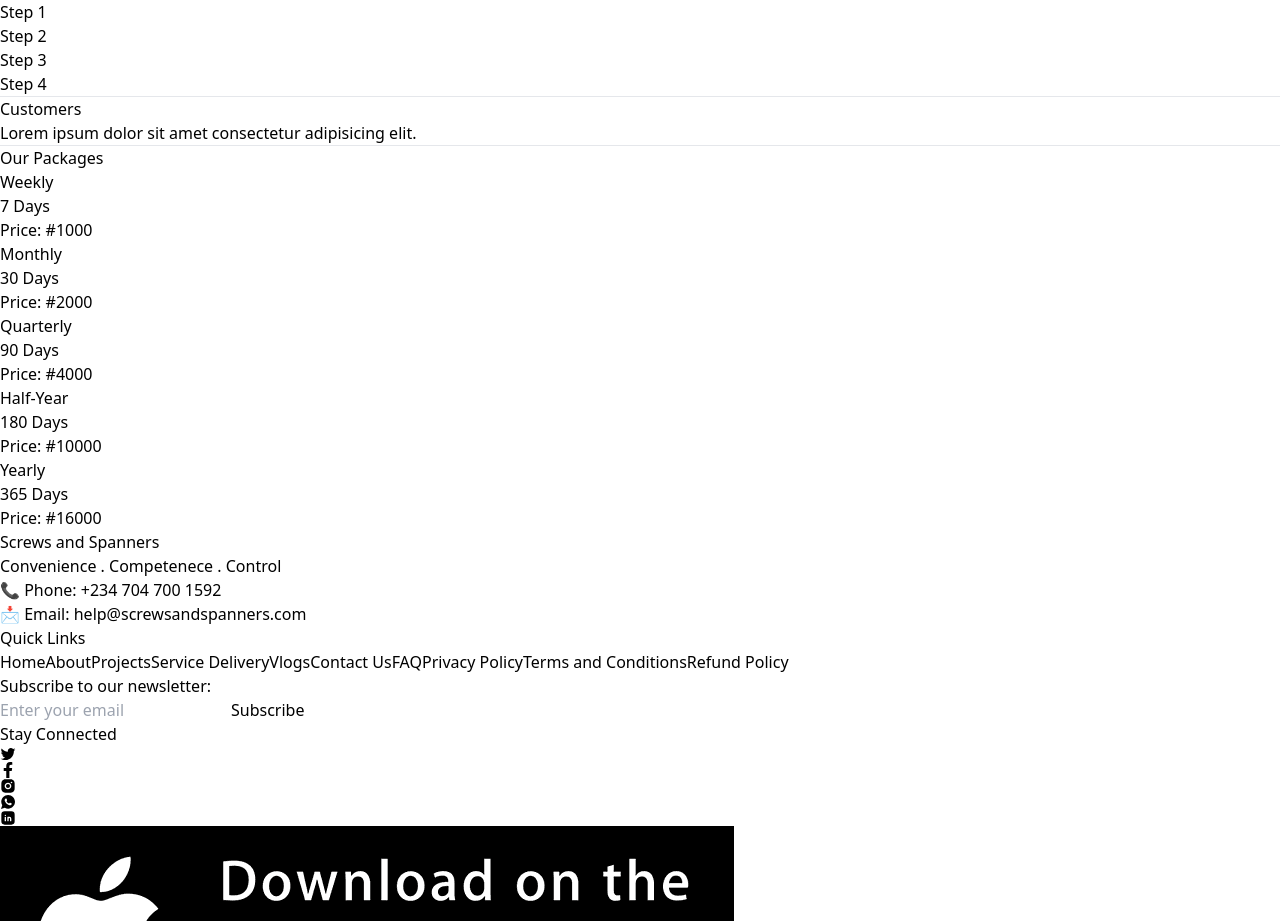
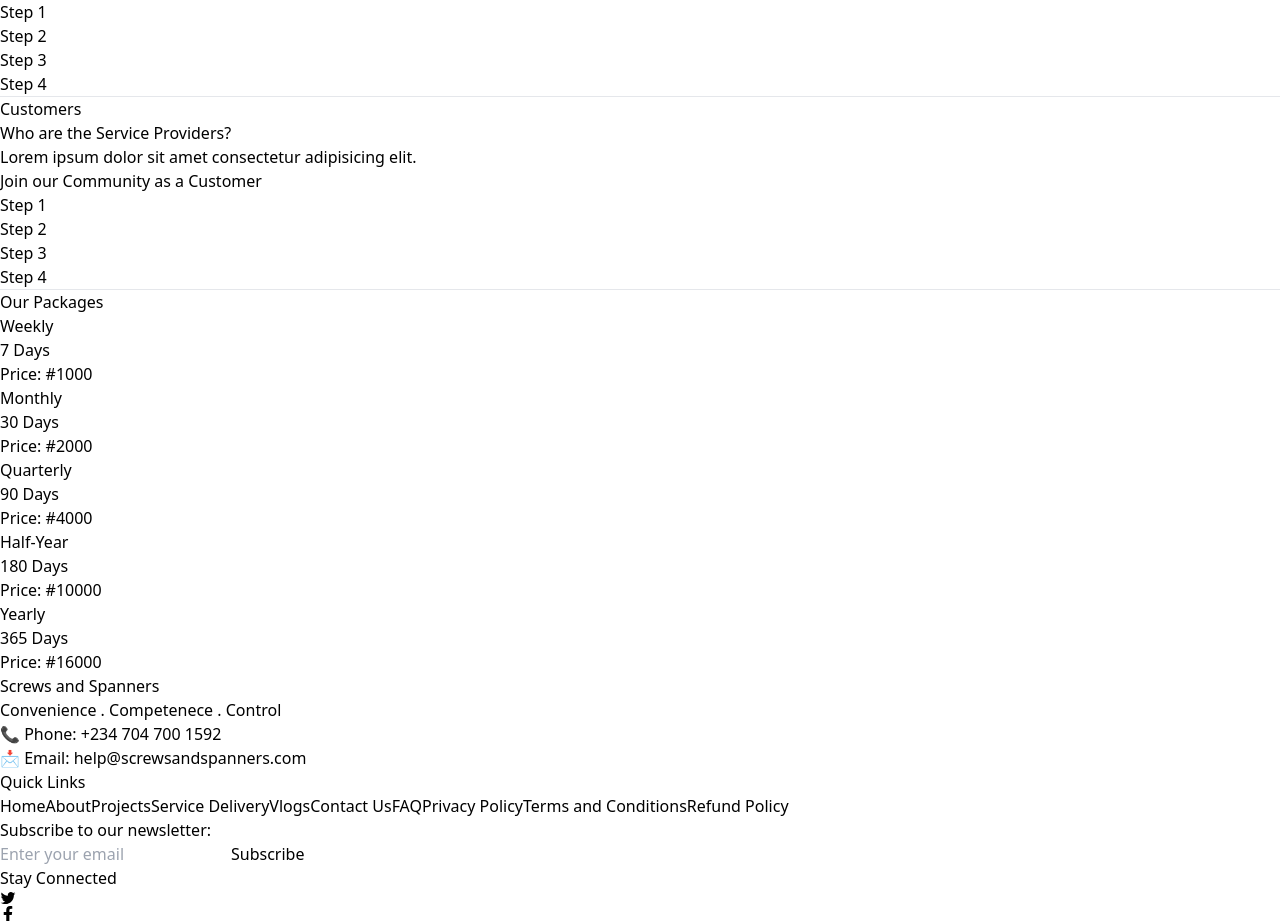
Before and after one commit to zeedevChristie/screwsNspannersWebsite, a React (Vite) app: page /services in a window 1280 px wide. Shown: the part 902-1823 px from the top of the page. Built offline with nearby package versions, Linux system fonts and the light colour scheme.

Commit message:
reviewed again

```diff
--- a/src/components/welcome/welcomeCarousel.jsx
+++ b/src/components/welcome/welcomeCarousel.jsx
@@ -66,33 +66,53 @@
               key={index}
               className="flex flex-col md:flex-row items-center justify-center w-full flex-shrink-0"
             >
-              <div className="w-full md:w-1/2 h-[60vh] sm:h-[70vh] flex items-center justify-center">
+              {/* Image Side */}
+              <div className="w-full md:w-1/2 h-[70vh] sm:h-[80vh] flex items-center justify-center">
                 <img
                   src={slide.image}
                   alt=""
-                  className="w-full h-full object-cover rounded-lg max-w-full"
+                  className="w-full h-auto max-w-full rounded-lg object-contain"
                 />
               </div>
 
+              {/* Text & QR Code Side */}
               <div className="w-full md:w-1/2 py-4 px-6 flex flex-col h-[60vh] sm:h-[70vh] justify-between">
                 <div className="text-left">
                   <h2 className="text-lg md:text-2xl lg:text-3xl font-bold text-center">
                     {slide.title}
                   </h2>
-                  <p className="text-sm md:text-lg mt-2 text-center">{slide.description}</p>
+                  <p className="text-sm md:text-lg mt-2 text-center">
+                    {slide.description}
+                  </p>
                 </div>
 
                 <div className="qr-section p-4 flex justify-between">
                   <div className="text-left">
                     <a href="https://apps.apple.com/ng/app/screws-and-spanners/id6630377072">
-                      <img className="w-[5rem] sm:w-[6rem]" src={iosLogo} alt="iOS App" />
-                      <img className="w-[5rem] sm:w-[6rem]" src={IOSqr} alt="iOS QR Code" />
+                      <img
+                        className="w-[5rem] sm:w-[6rem]"
+                        src={iosLogo}
+                        alt="iOS App"
+                      />
+                      <img
+                        className="w-[5rem] sm:w-[6rem]"
+                        src={IOSqr}
+                        alt="iOS QR Code"
+                      />
                     </a>
                   </div>
                   <div className="text-left">
                     <a href="https://play.google.com/store/apps/details?id=com.triz.screwsspanners&pcampaignid=web_share&pli=1">
-                      <img className="w-[5rem] sm:w-[6rem]" src={playstoreLogo} alt="Play Store" />
-                      <img className="w-[5rem] sm:w-[6rem]" src={androidQR} alt="Android QR Code" />
+                      <img
+                        className="w-[5rem] sm:w-[6rem]"
+                        src={playstoreLogo}
+                        alt="Play Store"
+                      />
+                      <img
+                        className="w-[5rem] sm:w-[6rem]"
+                        src={androidQR}
+                        alt="Android QR Code"
+                      />
                     </a>
                   </div>
                 </div>
@@ -102,7 +122,8 @@
         </div>
       </div>
 
-      <div className="absolute w-1/2 bottom-6 sm:bottom-12 left-1/2 transform -translate-x-1/2 flex gap-4 sm:gap-6 justify-center">
+      {/* Navigation Buttons at the Center Bottom */}
+      <div className="absolute bottom-6 sm:bottom-12 sm:left-1/4 left-1/2 transform -translate-x-1/2 flex gap-4 sm:gap-6 justify-center">
         <button
           onClick={() =>
             setCurrentSlide((prev) => (prev === 0 ? slides.length - 1 : prev - 1))
@@ -121,8 +142,8 @@
         </button>
       </div>
 
-
-     <div className="absolute bottom-4 left-1/2 transform -translate-x-1/2 flex justify-center space-x-2 sm:space-x-3">
+      {/* Dot Navigation Below */}
+      <div className="absolute bottom-4 sm:left-1/4 left-1/2  transform -translate-x-1/2 flex justify-center space-x-2 sm:space-x-3">
         {slides.map((_, index) => (
           <button
             key={index}
@@ -133,7 +154,6 @@
           ></button>
         ))}
       </div>
-
     </div>
   );
 };
--- a/src/pages/ContactUs/ContactUs.jsx
+++ b/src/pages/ContactUs/ContactUs.jsx
@@ -15,12 +15,12 @@
 
   return (
     <div
-      className="p-6 md:p-12 bg-[#212121] min-h-screen text-white bg-cover flex justify-center items-center"
+      className="p-6 md:p-12 bg-[#212121] min-h-[80vh] text-white bg-cover  flex justify-center items-center"
       // style={{ backgroundImage: `url(${backgroundImage})` }}
     >
       <div className="flex flex-col md:flex-row justify-center items-center gap-6 md:gap-12 w-full max-w-6xl">
         {/* Social Icons */}
-        <div className="flex flex-wrap gap-4 justify-center md:justify-start">
+        <div className="flex flex-col gap-4 justify-center md:justify-start">
           {[
             ["https://www.facebook.com/people/ScrewsNspanners/61563364336827/", IoLogoFacebook, "text-blue-500"],
             ["https://www.instagram.com/screwsnspannerz/", AiFillInstagram, "text-purple-500"],
--- a/src/pages/Services/ServiceDelivery.jsx
+++ b/src/pages/Services/ServiceDelivery.jsx
@@ -11,7 +11,9 @@
         className="bg-cover bg-center min-h-[20rem] flex flex-col items-center justify-center text-center font-serif text-black p-6 md:p-12"
         style={{ backgroundImage: `url(${office})` }}
       >
-        <h1 className="text-2xl md:text-[3rem] font-semibold">Our Service Deliveries</h1>
+        <h1 className="text-2xl md:text-[3rem] font-semibold">
+          Our Service Deliveries
+        </h1>
 
         <div className="flex flex-col md:flex-row items-center gap-3 mt-4">
           <div className="flex items-center gap-2">
@@ -28,20 +30,27 @@
         <section>
           <h3 className="text-xl md:text-[2rem] font-semibold">Introduction</h3>
           <p className="text-sm md:text-base">
-            Lorem ipsum dolor sit amet consectetur adipisicing elit. Aut fugit iusto aperiam quis harum rem dolor.
+            Lorem ipsum dolor sit amet consectetur adipisicing elit. Aut fugit
+            iusto aperiam quis harum rem dolor.
           </p>
         </section>
 
         <hr className="border-t-2 border-dashed border-gray-500" />
 
         <section>
-          <h2 className="text-xl md:text-[2rem] font-semibold">Service Provider</h2>
+          <h2 className="text-xl md:text-[2rem] font-semibold">
+            Service Provider
+          </h2>
           <div className="space-y-4">
-            <h3 className="text-lg font-semibold">Who are the Service Providers?</h3>
+            <h3 className="text-lg font-semibold">
+              Who are the Service Providers?
+            </h3>
             <p>Lorem ipsum dolor sit amet consectetur adipisicing elit.</p>
           </div>
           <div className="space-y-2 mt-4">
-            <h3 className="text-lg font-semibold">Join our Community as a Service Provider</h3>
+            <h3 className="text-lg font-semibold">
+              Join our Community as a Service Provider
+            </h3>
             <ul className="list-disc pl-5">
               <li>Step 1</li>
               <li>Step 2</li>
@@ -56,7 +65,22 @@
         {/* Customers Section */}
         <section>
           <h2 className="text-xl md:text-[2rem] font-semibold">Customers</h2>
+          <h3 className="text-lg font-semibold">
+            Who are the Service Providers?
+          </h3>
+
+          <div className="space-y-2 mt-4">
           <p>Lorem ipsum dolor sit amet consectetur adipisicing elit.</p>
+            <h3 className="text-lg font-semibold">
+              Join our Community as a Customer
+            </h3>
+            <ul className="list-disc pl-5">
+              <li>Step 1</li>
+              <li>Step 2</li>
+              <li>Step 3</li>
+              <li>Step 4</li>
+            </ul>
+          </div>
         </section>
 
         <hr className="border-t-2 border-dashed border-gray-500" />
```
Lines whose indentation alone changed are shown as unchanged.
